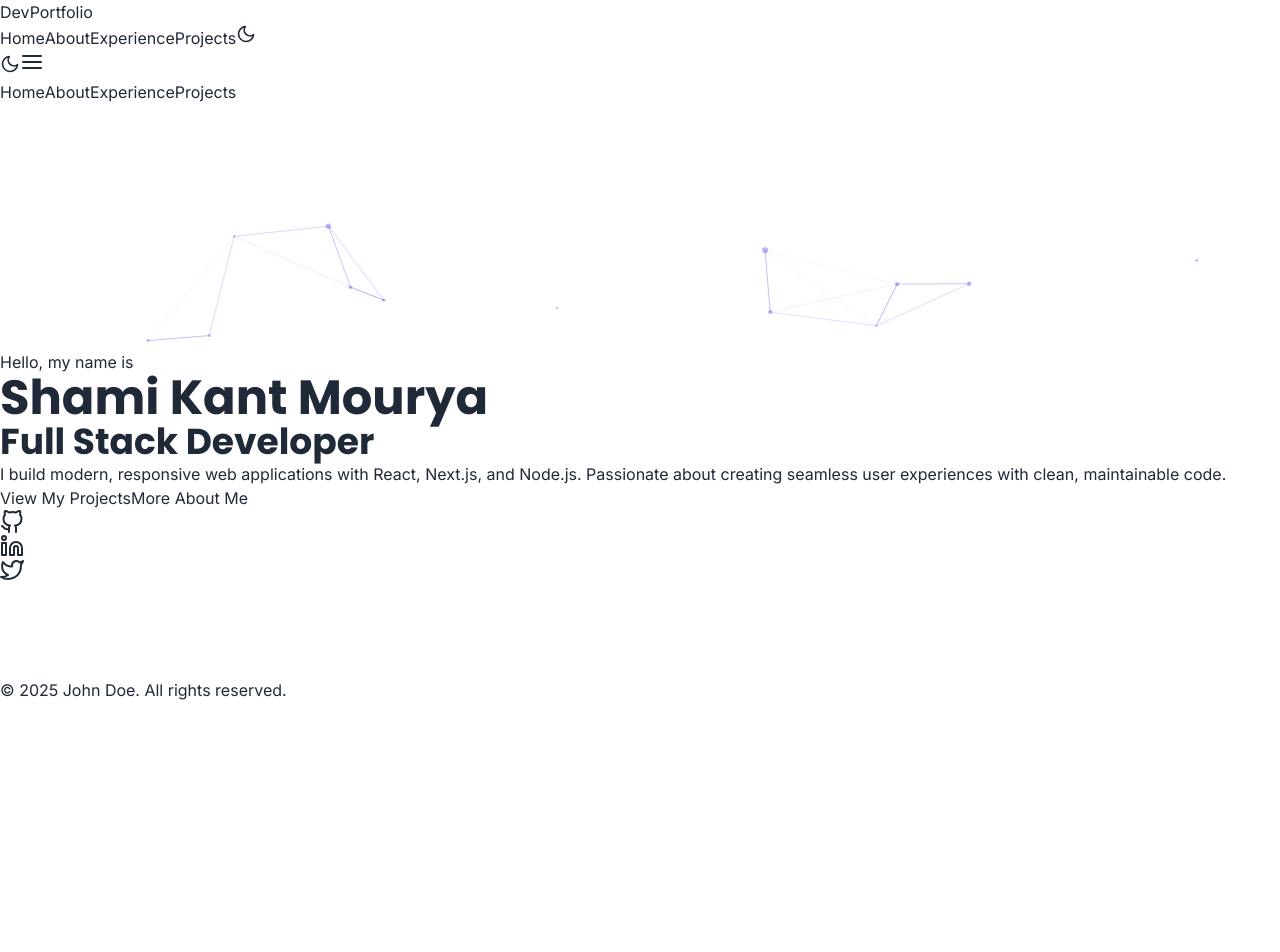
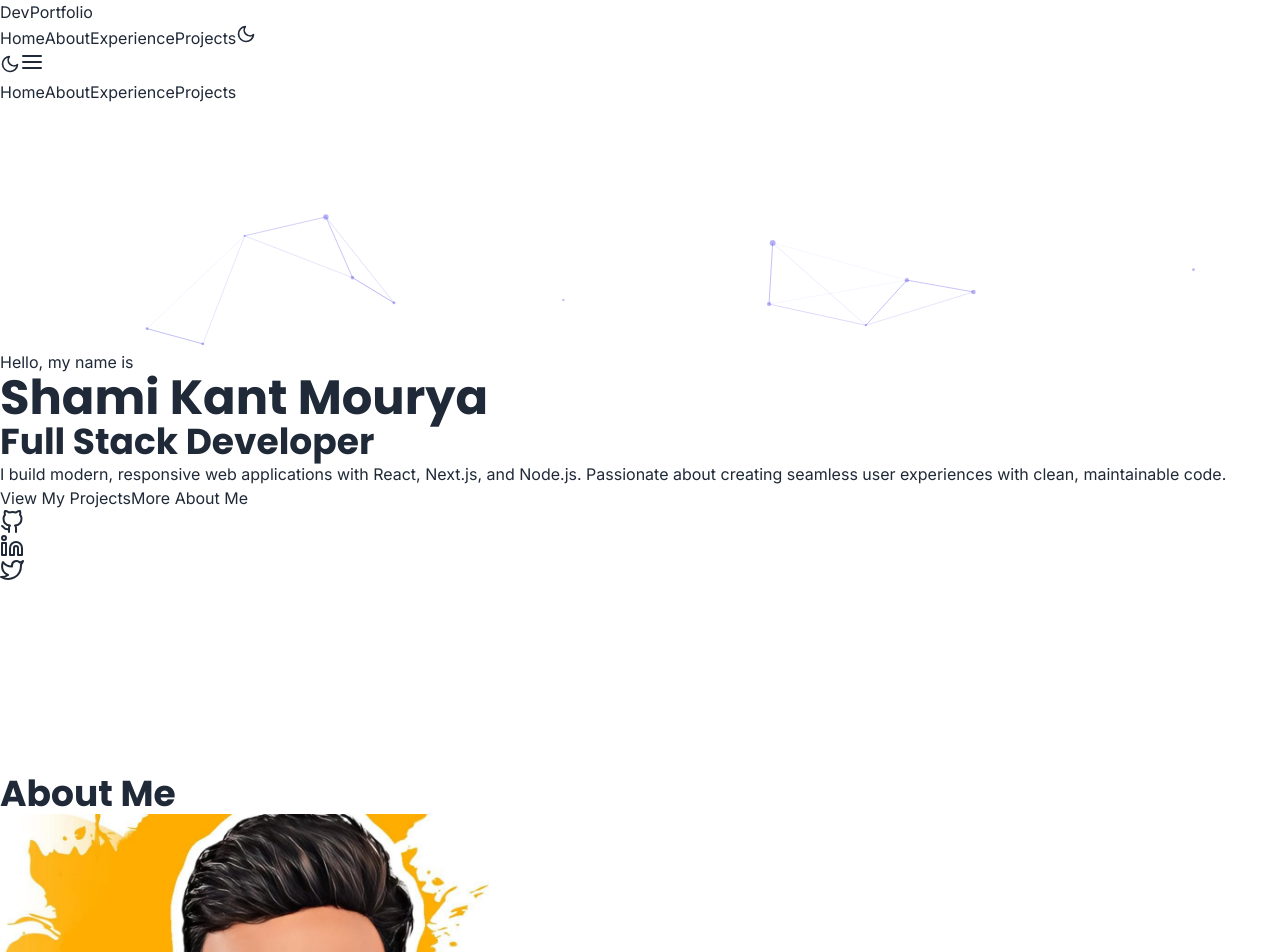
Before and after one commit to ShamiKantMourya/nextjs_portfolio, a Next.js app: page / in a window 1280 px wide. Shown: the top 952 px of the page. Before the commit the page ends 800 px from the top, so only its background shows below. Built offline with nearby package versions, Linux system fonts and the light colour scheme.

Commit message:
about component

```diff
--- a/app/page.tsx
+++ b/app/page.tsx
@@ -3,7 +3,7 @@
 import { useEffect } from 'react';
 import Navbar from './components/layout/Navbar';
 import Home from './components/sections/Home';
-// import About from '@/components/sections/About';
+import About from './components/sections/About';
 // import Experience from '@/components/sections/Experience';
 // import Projects from '@/components/sections/Projects';
 
@@ -21,7 +21,7 @@ export default function Page() {
     <main className="min-h-screen">
       <Navbar />
       <Home />
-      {/* <About /> */}
+      <About />
       {/* <Experience /> */}
       {/* <Projects /> */}
 
```
